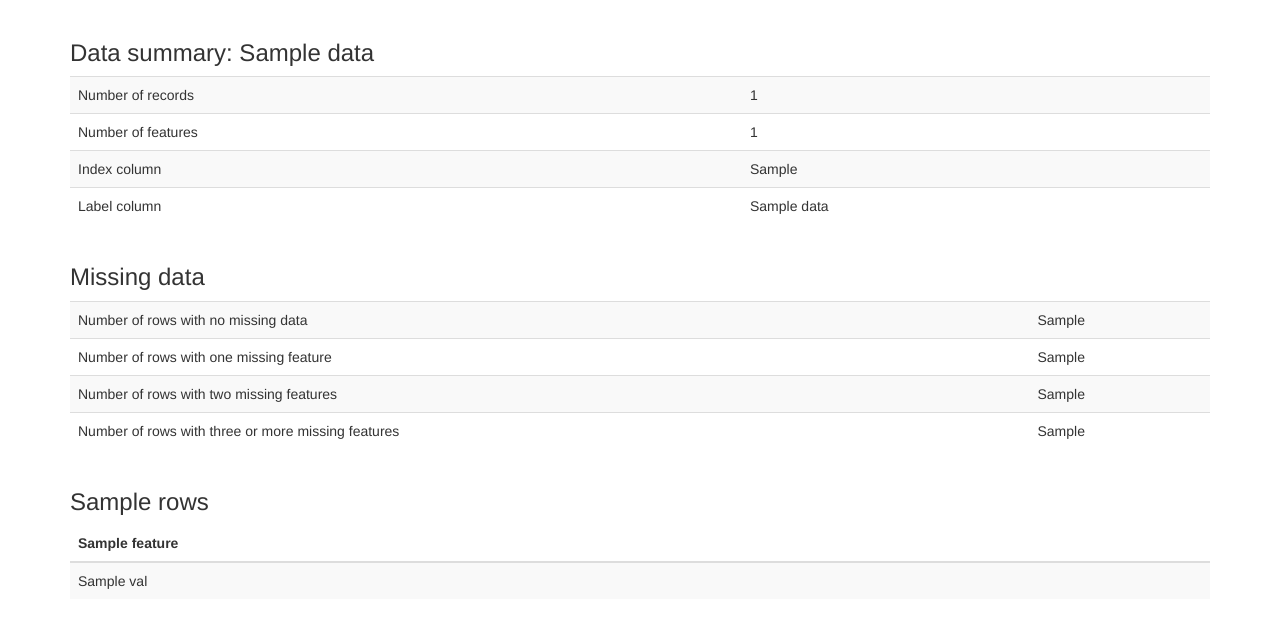
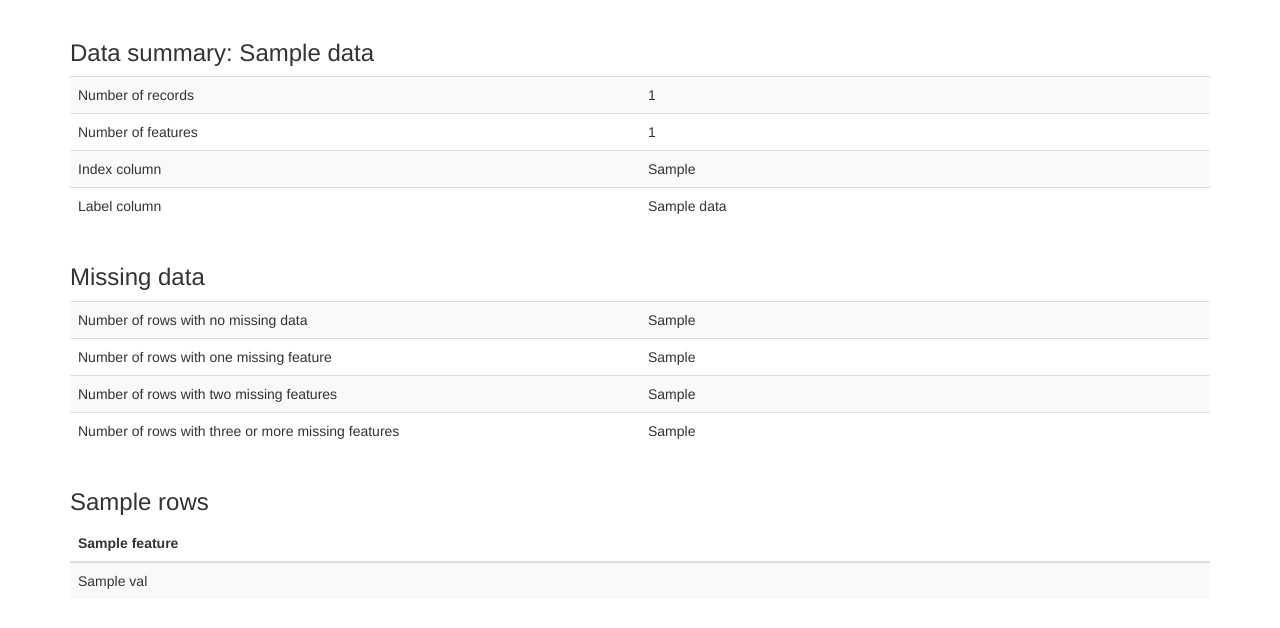
Before and after one commit to margaretpearce/data-exploration, a Flask app: template templates/index.html in a window 1280 px wide. Shown: the part 102-730 px from the top of the page. Run offline with Flask 2, Linux system fonts and the light colour scheme; the template is opened without the code that fills it: most values are stand-ins (such as "Sample title", 1, 10 or a date in 2020); some libraries are stand-ins or nearby versions.

Commit message:
Style changes

```diff
--- a/static/css/theme.css
+++ b/static/css/theme.css
@@ -138,6 +138,10 @@ body {
 	float: right;
 }
 
+.table {
+	table-layout: fixed;
+}
+
 /*  Custom dropdown style from: Red Team Design
     Thank you!
     http://red-team-design.com/making-html-dropdowns-not-suck/ */
--- a/templates/bivariate.html
+++ b/templates/bivariate.html
@@ -82,14 +82,14 @@
                     <tr>
                         <th></th>
                         {% for col in data.feature_interactions[f].frequency_table[i][ data.feature_interactions[f].frequencytable_firstrow[i] ].keys() %}
-                        <th class="frequency_count_cols">{{ f }}={{ col }}</th>
+                        <th class="frequency_count_cols">{{ f }} = {{ col }}</th>
                         {% endfor %}
                     </tr>
                     </thead>
                     <tbody>
                     {% for row in data.feature_interactions[f].frequency_table[i].keys() %}
                     <tr>
-                        <td class="frequency_count_rows">{{ i }}={{ row }}</td>
+                        <td class="frequency_count_rows">{{ i }} = {{ row }}</td>
                         {% for col in data.feature_interactions[f].frequency_table[i][row].keys() %}
                         <td>{{ data.feature_interactions[f].frequency_table[i][row][col] }}</td>
                         {% endfor %}
```
